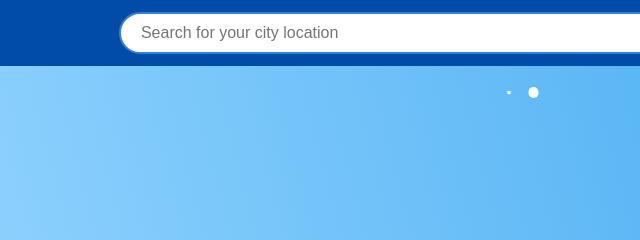
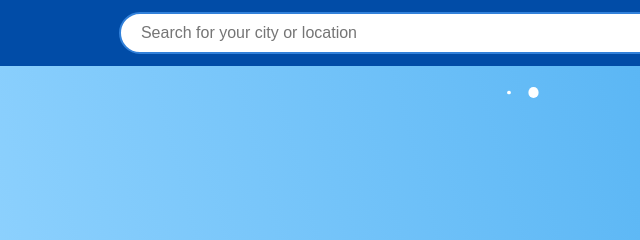
Before and after one commit to kysch13/odin-weather-app, a plain HTML site: page index.html in a window 1280 px wide. Shown: the top 240 px of the page, 131-771 px from the left. Drawn offline with Linux system fonts and the light colour scheme.

Commit message:
Fix typo

```diff
--- a/index.html
+++ b/index.html
@@ -19,7 +19,7 @@
         </div>
         <div id="search-cont">
             <form action="">
-                <input type="search" placeholder="Search for your city location" name="search" id="search-bar" aria-label="search for your city or location" >
+                <input type="search" placeholder="Search for your city or location" name="search" id="search-bar" aria-label="search for your city or location" >
             </form>
             <div></div>
             <div id="forecast-box">
```
